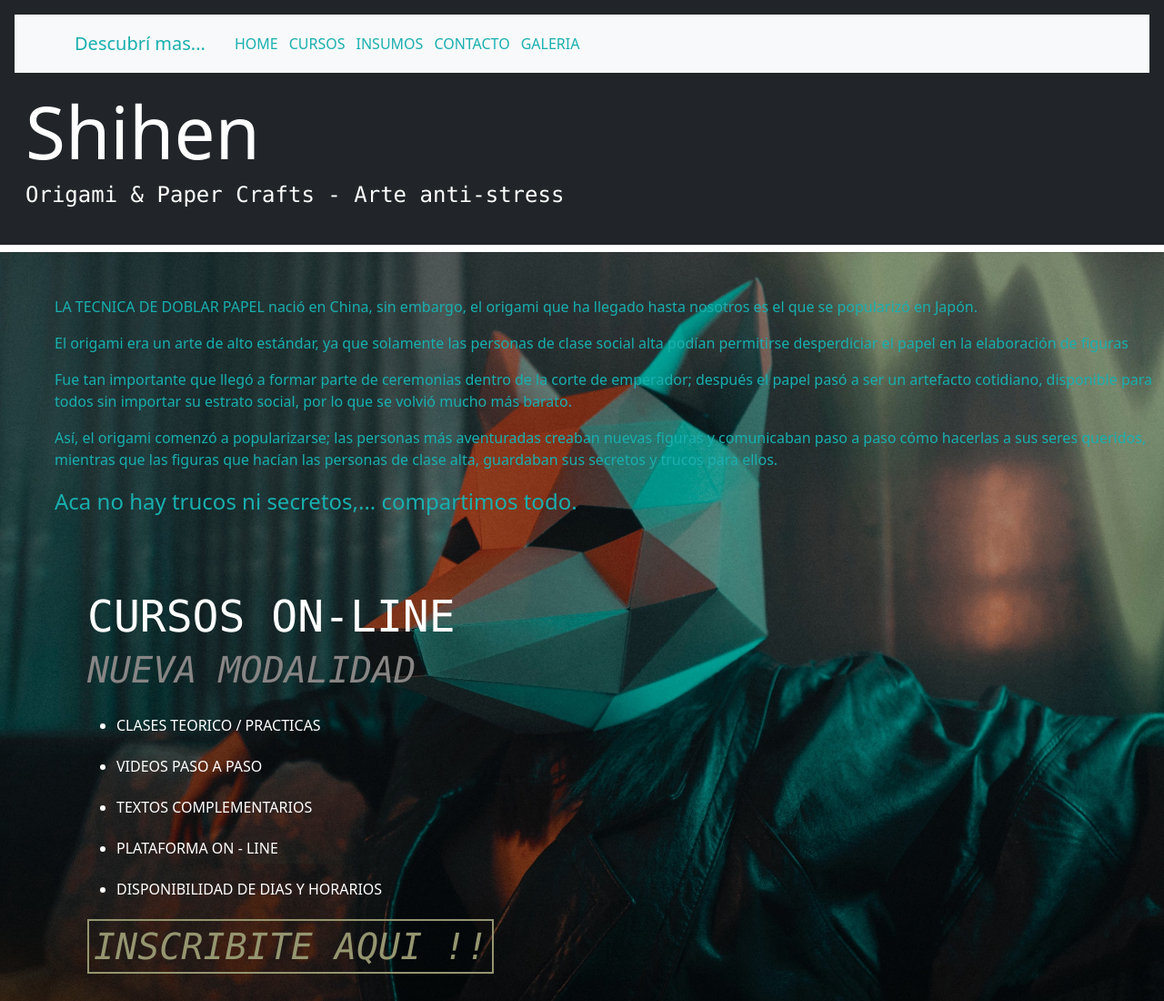
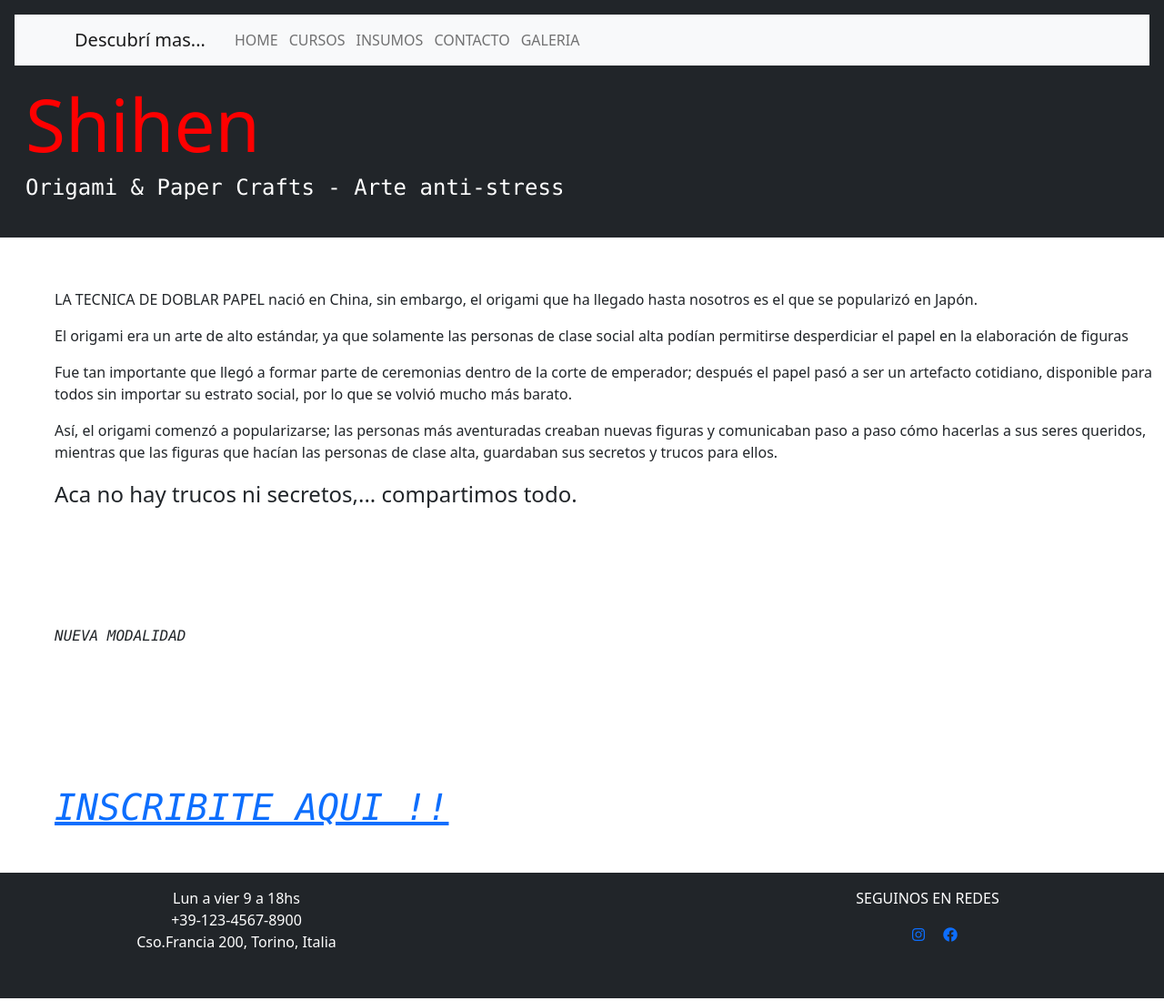
Before and after one commit to PauAielloPo/Proyecto-Final, a website: page index.html in a window 1280 px wide. Shown: the top 1100 px of the page at 91% size. Drawn offline with nearby package versions, Linux system fonts and the light colour scheme; grey boxes are pictures that could not be loaded.

Commit message:
Inicio SASS

```diff
--- a/index.html
+++ b/index.html
@@ -20,7 +20,7 @@
 
     <!-- Stylesheet  CSS -->
 
-    <link rel="stylesheet" href="./css/style.css">
+    <link rel="stylesheet" href="./style-sass.css">
 
     <title>Shihen Web - Origami & Paper crafts - Home</title>
 </head>
--- /dev/null
+++ b/style-sass.scss
@@ -0,0 +1,3 @@
+h1 {
+    color: red;
+}
```
Also changed, not shown: package.json (added, +22 -0 lines), style-sass.css (added), 1 other file.
